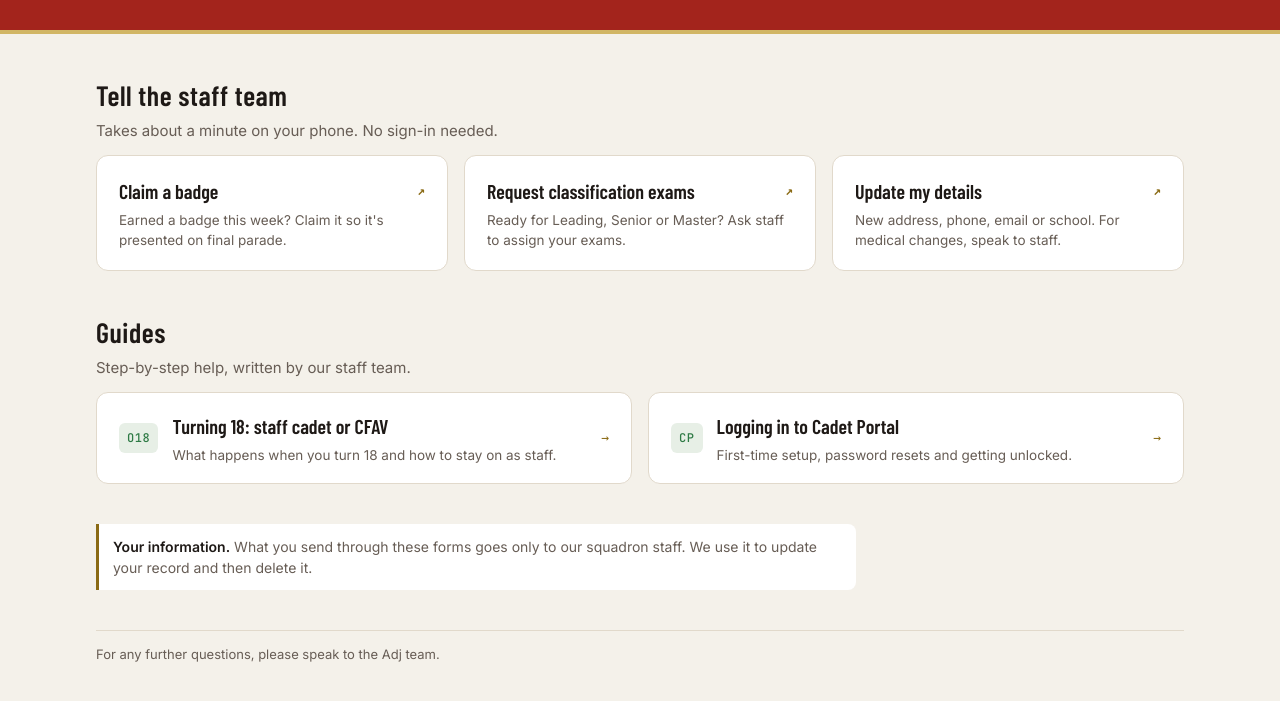
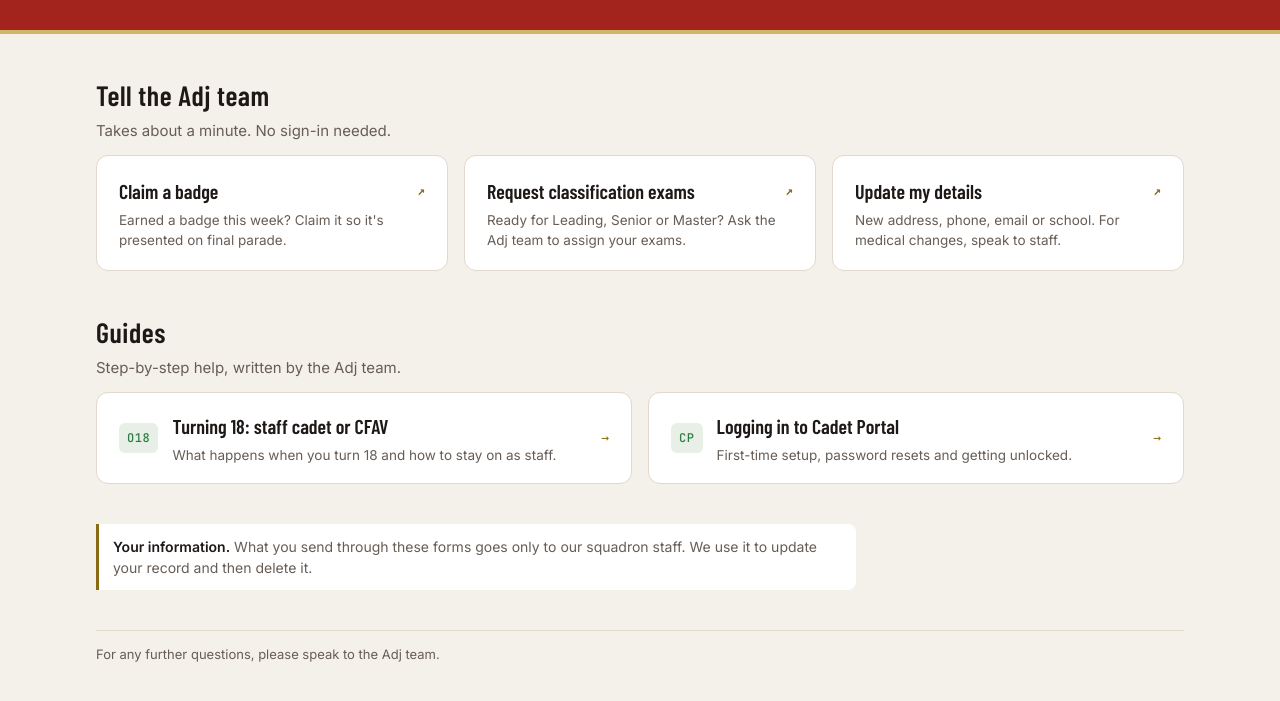
Before and after one commit to 31ATC/the-watchtower, a plain HTML site: page index.html in a window 1280 px wide. Shown: the part 197-898 px from the top of the page. Drawn offline with nearby package versions, Linux system fonts and the light colour scheme.

Commit message:
Update team references in index.html

```diff
--- a/index.html
+++ b/index.html
@@ -131,18 +131,18 @@ footer { color: var(--muted); font-size: 13px; border-top: 1px solid var(--line)
 <main>
   <div class="wrap" id="view-home">
     <section>
-      <h2>Tell the staff team</h2>
-      <p class="lede">Takes about a minute on your phone. No sign-in needed.</p>
+      <h2>Tell the Adj team</h2>
+      <p class="lede">Takes about a minute. No sign-in needed.</p>
       <div class="actions">
         <a class="tile" data-link="badgeForm"><strong>Claim a badge <span class="go">↗</span></strong><span class="d">Earned a badge this week? Claim it so it's presented on final parade.</span></a>
-        <a class="tile" data-link="classificationForm"><strong>Request classification exams <span class="go">↗</span></strong><span class="d">Ready for Leading, Senior or Master? Ask staff to assign your exams.</span></a>
+        <a class="tile" data-link="classificationForm"><strong>Request classification exams <span class="go">↗</span></strong><span class="d">Ready for Leading, Senior or Master? Ask the Adj team to assign your exams.</span></a>
         <a class="tile" data-link="detailsForm"><strong>Update my details <span class="go">↗</span></strong><span class="d">New address, phone, email or school. For medical changes, speak to staff.</span></a>
       </div>
     </section>
 
     <section>
       <h2>Guides</h2>
-      <p class="lede">Step-by-step help, written by our staff team.</p>
+      <p class="lede">Step-by-step help, written by the Adj team.</p>
       <div class="guides">
         <a class="tile guide" href="#o18"><span class="code">O18</span><span><strong>Turning 18: staff cadet or CFAV</strong><span class="d">What happens when you turn 18 and how to stay on as staff.</span></span><span class="go">→</span></a>
         <a class="tile guide" href="#cp"><span class="code">CP</span><span><strong>Logging in to Cadet Portal</strong><span class="d">First-time setup, password resets and getting unlocked.</span></span><span class="go">→</span></a>
```
